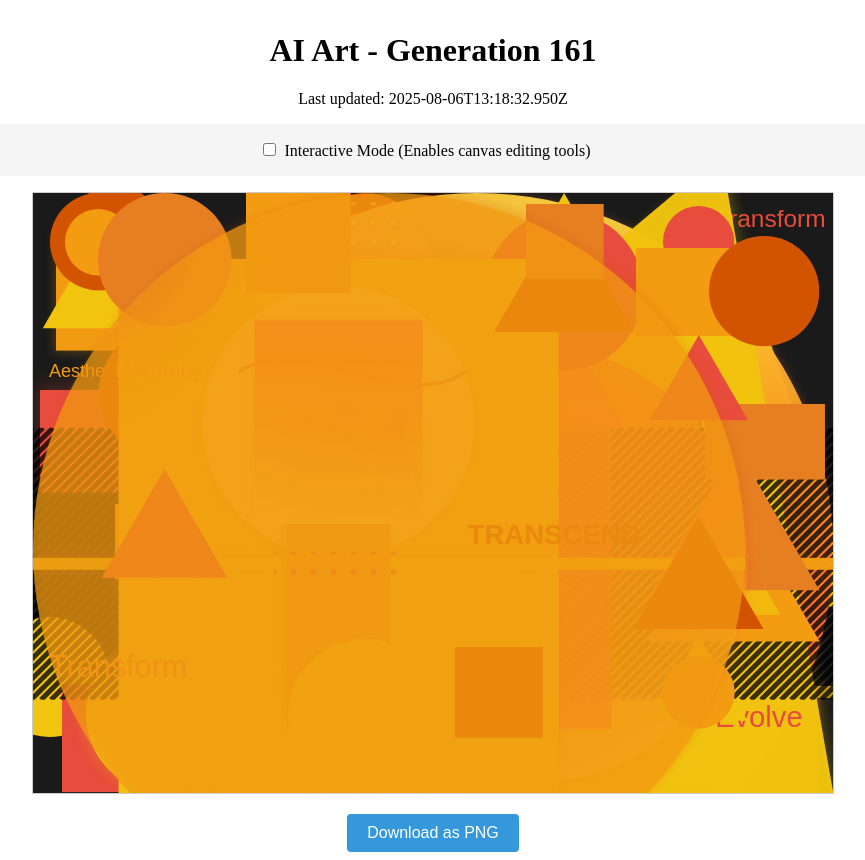
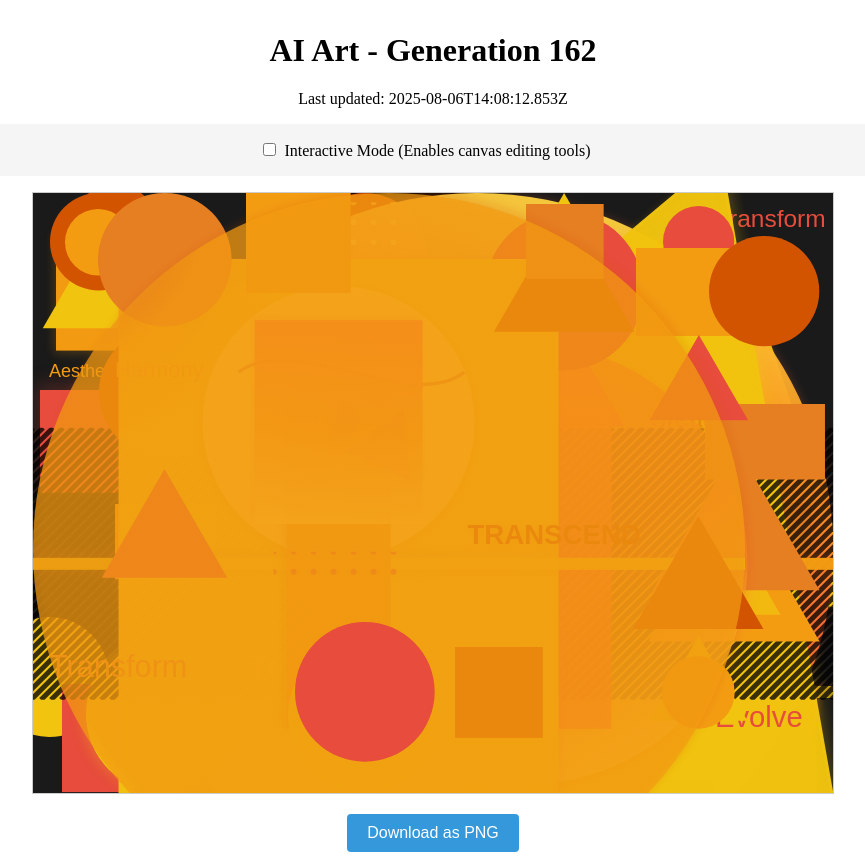
Before and after one commit to mcclowes/ai-art, a React (Vite) app: page / in a window 1280 px wide. Shown: the whole page, without its empty margins (207-1072 px from the left). Built offline with nearby package versions, Linux system fonts and the light colour scheme.

Commit message:
Improve artwork - Generation 162

```diff
--- a/src/artwork-state.ts
+++ b/src/artwork-state.ts
@@ -1795,9 +1795,17 @@ export const artworkState: ArtworkState = {
       },
       "opacity": 0.7231638213422168,
       "id": "gradient_circle_1754486312950"
+    },
+    {
+      "type": "circle",
+      "x": 331.84183821159,
+      "y": 498.84183821159,
+      "radius": 69.84183821159002,
+      "fillStyle": "#e74c3c",
+      "id": "circle_1754489292853"
     }
   ],
-  "generation": 161,
-  "lastUpdated": "2025-08-06T13:18:32.950Z",
+  "generation": 162,
+  "lastUpdated": "2025-08-06T14:08:12.853Z",
   "cycleStarted": "2025-07-30T21:05:00.444Z"
 };
```
